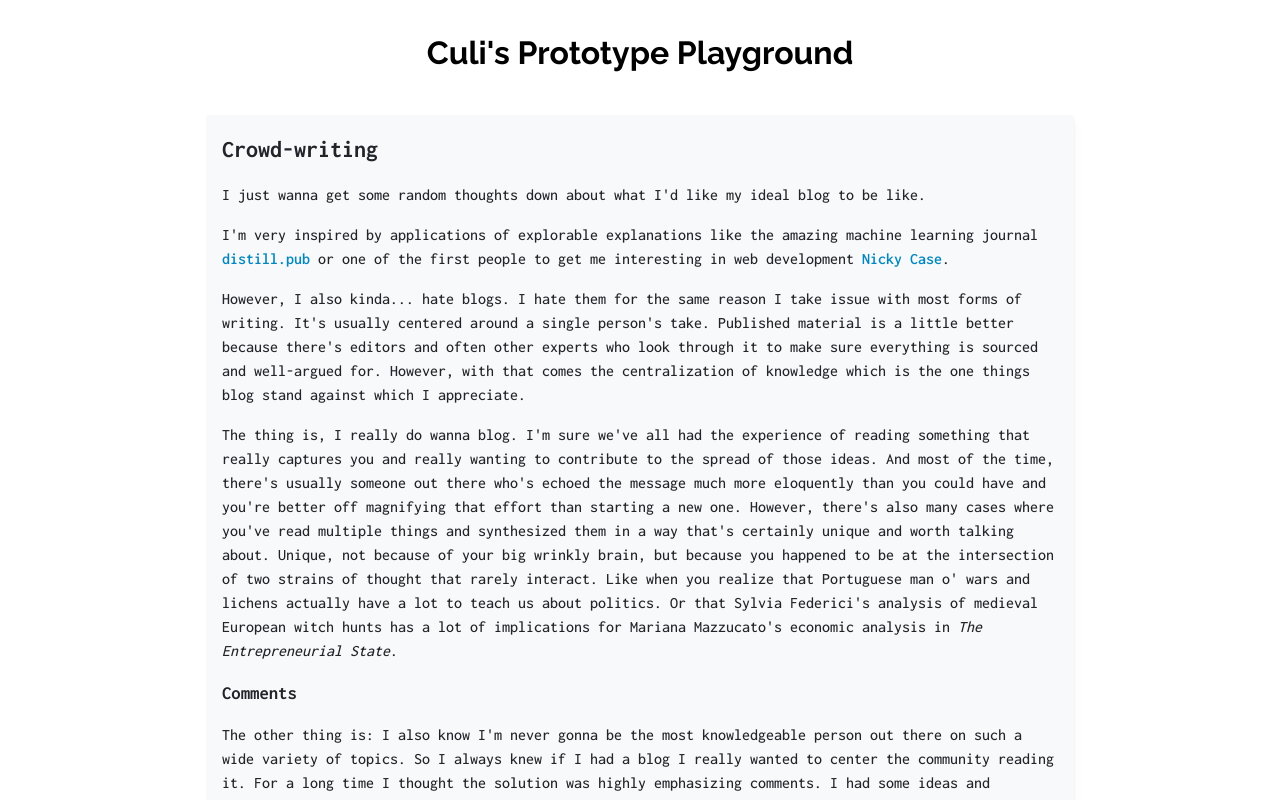
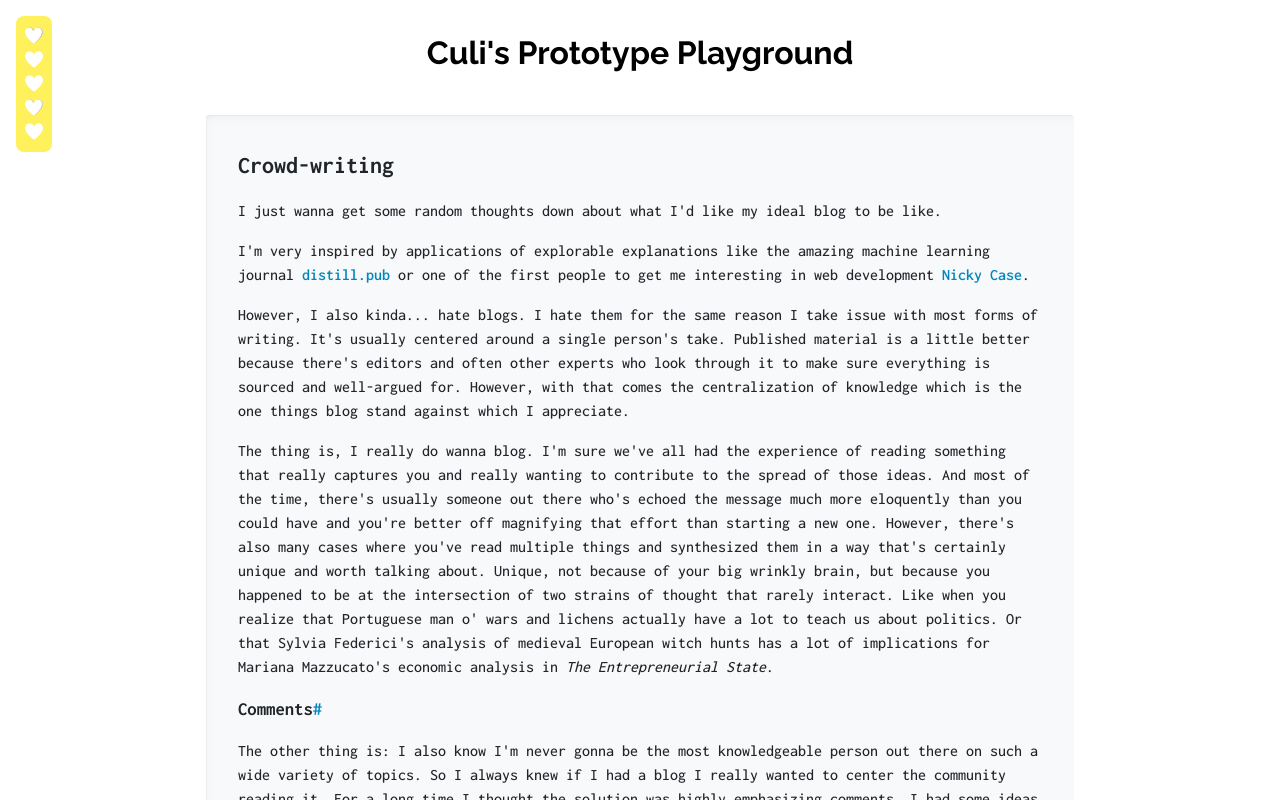
Before and after one commit to tif-calin/react-play, a React app: page /crowd-writing in a window 1280 px wide. Built offline with nearby package versions, Linux system fonts and the light colour scheme.

Commit message:
add floating nav

```diff
--- a/src/views/crowdwriting/CrowdWritingPage.tsx
+++ b/src/views/crowdwriting/CrowdWritingPage.tsx
@@ -1,6 +1,9 @@
 import React from 'react';
 import styled from 'styled-components';
 import PageTitle from '../../components/layout/PageTitle';
+import FloatingNav from './FloatingNav';
+
+const path = '/crowd-writing';
 
 const Page = styled.div`
   --black: #212529;
@@ -12,10 +15,10 @@ const Page = styled.div`
 
   --shadow-color: 0deg 0% 80%;
   --shadow-medium:
-    0.3px 0.5px 0.5px hsl(var(--shadow-color) / 0.26),
-    0.7px 1px 1.1px -1.2px hsl(var(--shadow-color) / 0.22),
-    1.9px 2.7px 3.1px -2.5px hsl(var(--shadow-color) / 0.18),
-    4.9px 7.2px 8.2px -3.7px hsl(var(--shadow-color) / 0.13)
+    inset 0.3px 0.5px 0.5px hsl(var(--shadow-color) / 0.26),
+    inset 0.7px 1px 1.1px -1.2px hsl(var(--shadow-color) / 0.22),
+    inset 1.9px 2.7px 3.1px -2.5px hsl(var(--shadow-color) / 0.18),
+    inset 4.9px 7.2px 8.2px -3.7px hsl(var(--shadow-color) / 0.13)
   ;
   --shadow-high:
     0.3px 0.5px 0.5px hsl(var(--shadow-color) / 0.24),
@@ -29,7 +32,7 @@ const Page = styled.div`
   ;
 
   background: var(--white);
-  padding: 1rem;
+  padding: 2rem;
   border-radius: 0.25rem;
   box-shadow: var(--shadow-medium);
 
@@ -56,51 +59,51 @@ interface Props {
 
 };
 
+const anchors = [
+  'top',
+  'comments',
+  'beyond',
+  'structure',
+  'what'
+];
+
 const CrowdWritingPage: React.FC<Props> = () => {
   return (
-    <Page>
+    <Page id="top">
+      <FloatingNav path={path} anchors={anchors} />
       <PageTitle>Crowd-writing</PageTitle>
       <p>I just wanna get some random thoughts down about what I&apos;d like my ideal blog to be like.</p>
       <p>I&apos;m very inspired by applications of explorable explanations like the amazing machine learning journal <a href="https://distill.pub/">distill.pub</a> or one of the first people to get me interesting in web development <a href="https://ncase.me/">Nicky Case</a>.</p>
       <p>However, I also kinda... hate blogs. I hate them for the same reason I take issue with most forms of writing. It&apos;s usually centered around a single person&apos;s take. Published material is a little better because there&apos;s editors and often other experts who look through it to make sure everything is sourced and well-argued for. However, with that comes the centralization of knowledge which is the one things blog stand against which I appreciate.</p>
       <p>The thing is, I really do wanna blog. I&apos;m sure we&apos;ve all had the experience of reading something that really captures you and really wanting to contribute to the spread of those ideas. And most of the time, there&apos;s usually someone out there who&apos;s echoed the message much more eloquently than you could have and you&apos;re better off magnifying that effort than starting a new one. However, there&apos;s also many cases where you&apos;ve read multiple things and synthesized them in a way that&apos;s certainly unique and worth talking about. Unique, not because of your big wrinkly brain, but because you happened to be at the intersection of two strains of thought that rarely interact. Like when you realize that Portuguese man o' wars and lichens actually have a lot to teach us about politics. Or that Sylvia Federici&apos;s analysis of medieval European witch hunts has a lot of implications for Mariana Mazzucato&apos;s economic analysis in <i>The Entrepreneurial State</i>.</p>
 
-      <h3>Comments</h3>
+      <h3 id="comments">Comments<a href={`${path}#comments`}>#</a></h3>
       <p>The other thing is: I also know I&apos;m never gonna be the most knowledgeable person out there on such a wide variety of topics. So I always knew if I had a blog I really wanted to center the community reading it. For a long time I thought the solution was highly emphasizing comments. I had some ideas and inspiration that I still value for ways to achieve this. I wanted the comments to be rich. I like the way Reddit lets you sort through comments easily, but I wanted to expand on that. Reddit has a simple up/down vote system. But platforms like Steam allow you to rate game reviews by "funny", "useful", or other more semantically meaningful categories. I even thought it'd be cool to let users create custom voting categories when none of the default options let them. This is also similar to how many platforms today are expanding to allow you to react to messages with any emoji.</p>
       <p>I also want really rich sorting capabilities. You should be able to sort by "most funny" or "most useful" for all time. But I also want these blog posts to be timeless and always able to grow in different directions even years later. So I want to be able to limit it to comments (or votes) in the past week, month, etc and sort by new or old. Or even sort by "hot" which would give more recent votes more weight than older ones (e.g. a vote that happened yesterday might be weighed 5x as much as a vote that happened 2 years ago). Tying the saliency of comments to time and recency is one strategy to make sure each blog post remains a living document that continues to grow and develop new and deeper discussions.</p>
       <p>Another inspiring commenting system I&apos;ve come across really makes sense for larger works. One issue I have with crowd-sourced sites like Reddit is that somebody can post a 20 page pdf, but because of the length of the work, most of the discussions end up anchoring on some specific parts of it (usually the ending or some really controversial part). The other issue with this is that you&apos;re all alone while reading it until you reach the end and read a comment that points out some issue, some extra background info, or even an alternative take that could&apos;ve made your reading experience much richer.</p>
       <p>I came across a really awesome technical blog by <a href="https://www.simeongriggs.dev/the-guide-to-useeffect-i-wish-i-had">Simeon Griggs</a> recently that had some really cool functionality. Every single paragraph on there had a comment button to it&apos;s right. This allows readers to focus their discussions around particular points of the article and create rich discussions off of small parts of the post that might otherwise get overshadowed by larger points. As a chronic nitpicker, this really appeals to me. The music lyric annotation website Genius has a feature where you can highlight certain text and write an annotation about it (which people can comment on, so it's almost like a comment system). Annotation functionality seems to be increasingly common in e-book reading software and even some online blogs and publications like MIT&apos;s Journal of Design and Science (<a href="https://jods.mitpress.mit.edu/pub/lewis-arista-pechawis-kite/release/1">for example</a>). There&apos;s also things like SoundCloud which let people comment at specific points of a given audiotrack. I&apos;d love to make a synthesis of these systems that allow people to comment at specific points in the article and uses some fancy math to decide which of the nearest and highest voted comments at any point of the article should be primarily displayed.</p>
 
-      <h3>Beyond comments</h3>
+      <h3 id="beyond">Beyond comments<a href={`${path}#beyond`}>#</a></h3>
       <p>All of these functionalities are really great for showcasing and platforming user contributions as much as possible instead of purely prioritizing the source material like a traditional publication would. But in the end, comments don&apos;t really fundamentally subvert the writer-reader relationship inherent in most forms of writing.</p>
-
       <p>For a while I started doubting myself and thinking if all I&apos;m really trying to do is recreate Wikipedia or Notion. Or perhaps an improved forum model or even just richer chat messaging systems. And while it&apos;s true that all of those are very important tools for knowledge dispersal and communication, I think most people, including myself, wouldn&apos;t argue that we don&apos;t need Medium or Substack (or WriteFreely) because we already have those tools. And I think there&apos; a missing ingredient to those platforms that makes them irreplaceable: structure.</p>
-
       <p>The inventor of the Elm programming language, Evan Czaplicki, gave a talk in 2018 called <a href="https://www.youtube.com/watch?v=o_4EX4dPppA">"The Hard Parts of Open-Source"</a> that garnered a lot of attention. It kinda has big-brain energy because he runs through the history of cybernetics, <i>Machines of Loving Grace</i>, and advertising psychology all to make some points about what&apos;s missing in online communication. (But tbh it&apos;s also exactly the kind of stuff I&apos;d like to be writing). But he makes a really important point about how the lack of structure of certain platforms is often conflated with freedom. But we didn&apos;t evolve in a structureless world. And their lack of structure often obfuscates that the resulting choice architectures are far from neutral. It&apos;s like when you tell someone who grew up poor that they should&apos;ve went to community college instead of going for that manager position at Subway and that we have a fair and neutral political system where people can choose their destiny. But that person&apos;s life has structure to it that interacts with the system. Perhaps quitting Subway would&apos;ve meant they could no longer financially support their single mother who&apos;s currently in the hospitol and 3 younger siblings. <b>Lack of structure doesn&apos;t mean freedom</b>.</p>
 
-      <h3>Towards structure</h3>
+      <h3 id="structure">Towards structure<a href={`${path}#structure`}>#</a></h3>
       <p>Something I&apos;ve been trying to be more critical about recently is to analyze the underlying structures of the things I want to write about. Something I realized is that most of my inspiration to write comes when I gathered a lot of cool anecdotes or data points from disparate fields that don&apos;t often interact.</p>
-
       <p>I said earlier that I&apos;m probably not the most knowledgeable person about the subjects I want to write about. Well I&apos;m also probably not the best writer either lol. I come across really cool pieces of evidence that seem to fit together to form a larger narrative, but it feels a bit conceded to think that I&apos;d be the best one at putting it all together. Consider this collection of facts/points:</p>
-
       <ul>
         <li>When oxygen first appeared on Earth in large quantities 2.4-2 billion years ago (thanks to cyanobacteria), it killed 99% of life on Earth. Today almost every complex creature depends on oxygen.</li>
         <li>Saponins are plant-derived organic chemicals that are often very toxic to animals. Saponins are present in legumes, garlic and onion, spinach, and meany others. Humans can safely consume these plants because we&apos;ve evolved to avoid digesting some of the most common saponins found in foods.</li>
         <li>Similarly, oxalic acid can kill your dog but will probably not harm you. Unless you&apos;ve taken antibiotics that have killed off the gut bacteria that allows you to handle it. Oxalic acid is found in many common foods and very healthy foods like leafy greens.</li>
         <li>The creosote bush is very toxic. There are 2 populations of a single species of desert woodmice in the Mojave desert. One of these populations would die if they ate the bush. For the other, the creosote bush is a staple crop. They have an oral bacteria that has allowed them to neutralize the resins and oxalic acid that makes it poisonous.</li>
       </ul>
-
       <p>To me, what I gather from this list of points is that poisons are a lack of adaptation. If there was a button to add my own point to this list I might add one about that massive study looking at the genes of bacteria across the globe and finding that a quarter of them contained at least one gene for producing enzymes that could break down at least 1 of 10 types of plastic tested for. The number and type of enzymes discovered clearly matched the amount and types of plastic pollution in their area. A clear example of how an environmental poison like plastic, is being adapted to because of abundency. (I might also talk about the research showing antibiotic resistences to be lost over time if we stop using them).</p>
-
       <p>But someone else reading those points might have a different takeaway. Somebody might&apos;ve recognized that saponins are actually the key active chemicals in herbs like Ginseng and Jiaogulan. They may also recognize that high oxalic acid foods have often been used medicinally as a laxative. Or maybe point out recent research finding that we have much more oxalic acid in our blood than previously thought which points that it could have a more active role in our body like being used to trigger a burst of phagocytes that can engulf and break down foreign particles. So their grand takeaway might be that the same things that make something a poison can often be what makes it a medicine. And if they had a button to add their own anecdotes or evidence, they might talk about zoopharmacognosy. They might point out that chimps have been seen to eat a toxic plant called <i>Aspilla</i> in order to treat infections of intestinal parasitic nematodes. Or that cats will eat grass, which they cannot digest, in order to make themselves puke if they ate something bad. Or that cat&apos;s attraction to catnip is actually likely due to the effect of catnip repelling mosquitoes. (sorry I have a lot of these).</p>
-
       <p>To give a third example (sorry I swear there&apos;s a point to why this is being dragged out so long), someone might read those points and use them to reinforce their views that everything natural is safe and everything synthetic is dangerous. Maybe they&apos;d add a valid point about the harms of pesticides on humans or other creatures. While this may not seem, like the best take, that&apos;s exactly where the crowd-source aspects of this will hopefully shine the most.</p>
-
       <p>Okay sorry for the long takes, but I actually did have a reason for it. There&apos;s another little idea I had here. Often when I&apos;m considering writing something, I have a lot of evidence to pool from that I think is really awesome and cool and wanna talk about, but I often have to triage for what I think will be the most effective or popular with the readers. Well there&apos;s a very clear structure to points like this. Just like a highschool essay, you have some underlying pieces of evidence and a summary of it all that synthesizes them to make an overall point. What if I could just add all of the pieces of evidence I wanted to my heart&apos;s content and people could only read as much as they wanted. Perhaps it&apos;d be three bullet points of the highest rated pieces of evidence and a button to "show more" if you&apos;re particularly captivated by them and won&apos;t flee the article because of the length? People very often just want to skim an article. What if we put the power into the hands of the user of how much they need to read to be convinced of a take?</p>
-
       <p>The proposal I had is to organize these blocks into two parts: the evidences, and their synthesis. Both can be crowdsourced and rated and discussed. And if a reader wants to look at what&apos;s happening under the hood they could dig into those discussions and ratings, but, if not, then they could just enjoy the article in the way that the crowd deemed the highest quality. The ratings on the pieces of evidence would be based on how well they support the given synthesis and the ratings on the syntheses can use the system mentioned before where people can rate (both negatively and positively) based on "thoughtful", "funny", or any other custom dimension.</p>
 
-      <h3>What is this? A manifesto?</h3>
+      <h3 id="what">What is this? A manifesto?<a href={`${path}#what`}>#</a></h3>
       <p>To be honest, although these ideas have been floating around in my journals for a long time, I wrote this whole post in around 30 minutes from a random bout of inspiration. I mostly just intended to get these ideas all in one place. But after seeing them here it&apos;s inspired me to clean this up a bit (maybe add some pics?) and share it around to see if I could gather any other people interested in building such a project. I think my next steps will be to rebuild my blog and build it with functionality like this in mind and see if I can expand it from there. But if anyone reading this is interested in working on something like this together or perhaps even just contributing another idea or take, I&apos;d love to hear any feedback! You can email me <a href="mailto:culitif@tuta.io">here</a> :)</p>
       <p>-culi</p>
     </Page>
--- /dev/null
+++ b/src/views/crowdwriting/FloatingNav.tsx
@@ -0,0 +1,73 @@
+import React from 'react';
+import styled from 'styled-components';
+
+const Nav = styled.nav`
+  left: 1rem;
+  top: 1rem;
+  position: fixed;
+  background: #ffee33cc;
+  display: flex;
+  flex-direction: column;
+  padding: 0.5rem;
+  border-radius: 0.5rem;
+
+  & > a {
+    display: flex;
+    align-items: center;
+    gap: 0.25rem;
+    filter: grayscale(100%) brightness(3);
+    transition: all 0.1s ease-in-out;
+
+    & * {
+      color: var(--black);
+    }
+
+    & > span:nth-child(2) {
+      transition: opacity 0.1s;
+      opacity: 0.75;
+      display: none;
+    }
+
+    &:hover { filter: grayscale(0%) brightness(1); }
+    &:hover > span:nth-child(2) { opacity: 1; }
+  }
+
+  &:hover {
+    & > a > span:nth-child(2) {
+      display: inline;
+    }
+  }
+`;
+
+const hearts = [
+  '💙',
+  '💚',
+  '💛',
+  '💜',
+  '🧡',
+  '🤎',
+  '🖤',
+  '🤍'
+];
+
+interface Props {
+  path: string;
+  anchors: string[];
+};
+
+const FloatingNav: React.FC<Props> = ({ path, anchors }) => {
+  return (
+    <Nav>
+      {anchors.map((anchor, i) => {
+        return (
+          <a href={`${path}#${anchor}`} key={anchor}>
+            <span>{hearts[i % hearts.length]}</span>
+            <span>{anchor}</span>
+          </a>
+        );
+      })}
+    </Nav>
+  );
+};
+
+export default FloatingNav;
```
